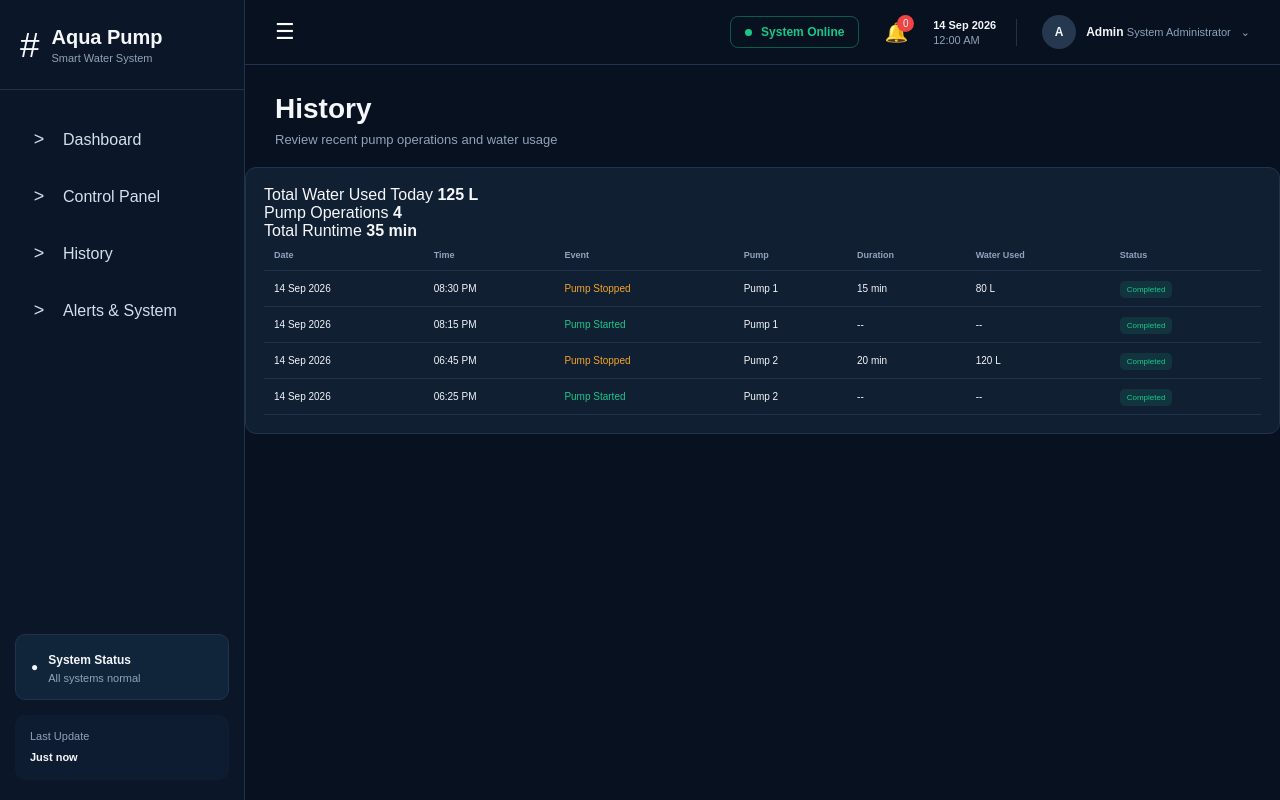
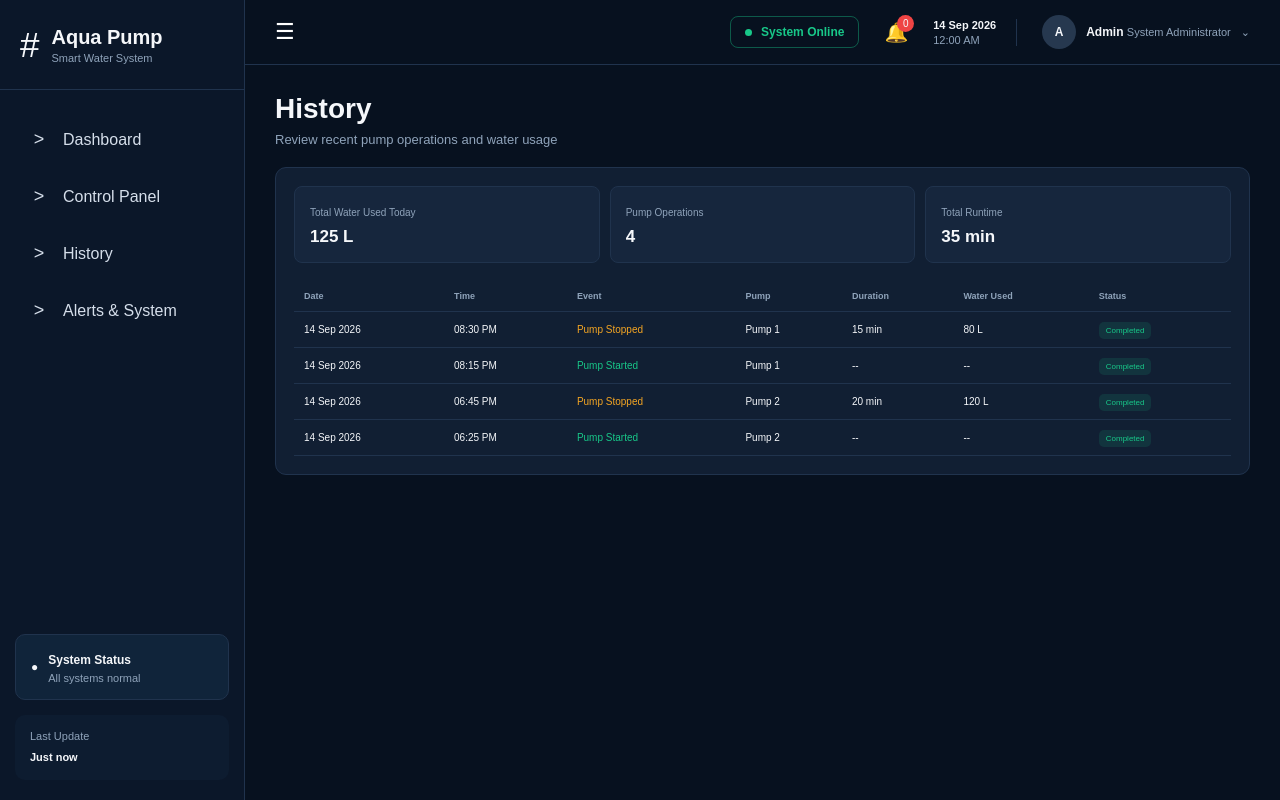
Before and after one commit to Leim-User/aqua-pump-sen, a PHP site: page /history.html in a window 1280 px wide. Run offline with PHP 8.4, Linux system fonts and the light colour scheme.

Commit message:
Add History CSS

```diff
--- a/frontend/css/style.css
+++ b/frontend/css/style.css
@@ -853,3 +853,34 @@
     margin-top: 5px;
     line-height: 1.5;
 }
+
+/* HISTORY PAGE */
+
+.history-panel {
+    margin: 0 30px 30px;
+}
+
+.history-summary {
+    display: grid;
+    grid-template-columns: repeat(3, 1fr);
+    gap: 10px;
+    margin-bottom: 18px;
+}
+
+.history-summary-item {
+    background: var(--panel-light);
+    border: 1px solid var(--border);
+    border-radius: 8px;
+    padding: 15px;
+}
+
+.history-summary-item span {
+    color: var(--muted);
+    font-size: 10px;
+}
+
+.history-summary-item strong {
+    display: block;
+    margin-top: 7px;
+    font-size: 17px;
+}
```
